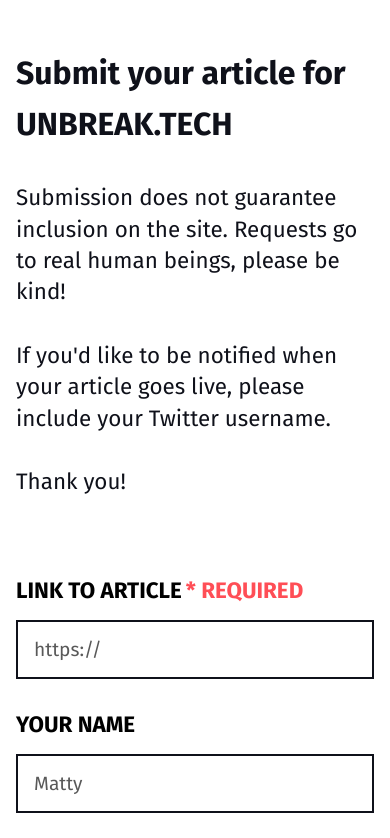
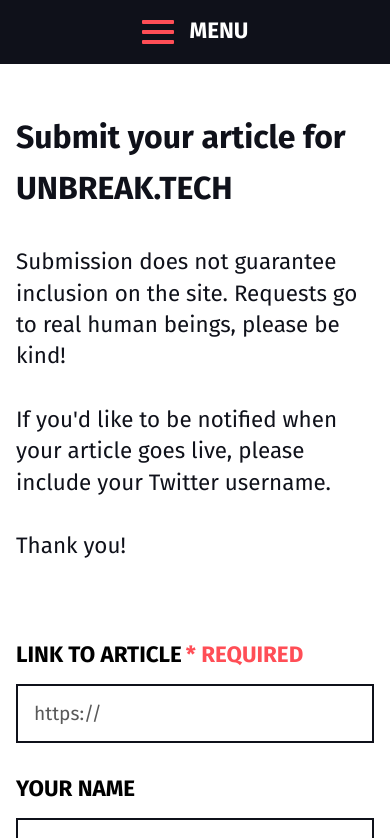
Before and after one commit to SecondeJK/unbreak.tech, a Next.js app: page /submit in a window 390 px wide. Shown: the top 838 px of the page. Built offline with nearby package versions, Linux system fonts and the light colour scheme.

Commit message:
:sparkles: Added responsive header, and cta into ctfl query

```diff
--- a/components/ArticleList/index.js
+++ b/components/ArticleList/index.js
@@ -5,6 +5,7 @@
     <Articles>
       {articles.map((article) => (
         <Card
+          cta={article.cta ?? false}
           imageUrl={article.image?.url ?? null}
           ariaLabel={`${article.title} by ${article.author}`}
           href={article.url}
--- a/components/Header/index.js
+++ b/components/Header/index.js
@@ -1,40 +1,60 @@
+import { useState } from "react";
+import HeaderStyles from "@styles/Header.module.css";
 import Link from "next/link";
-import Styles from "@styles/Header.module.css";
 import LogoU from "@components/LogoU";
-import Feed from "@components/Header/svg/Feed";
 
 export default function Header() {
+  const [menuOpen, setMenuOpen] = useState(false);
+
+  function toggleMenu() {
+    setMenuOpen(!menuOpen);
+  }
+
+  const hamburgerClasses = menuOpen
+    ? `${HeaderStyles.hamburger} ${HeaderStyles.is__open}`
+    : `${HeaderStyles.hamburger}`;
+
+  const navLinksClasses = menuOpen
+    ? `${HeaderStyles.header__navList}`
+    : `${HeaderStyles.header__navList} ${HeaderStyles.header__navList__hide}`;
+
   return (
-    <header className={Styles.header__container}>
-      <div className={Styles.header__inner}>
-        <div className={Styles.header__logo}>
-          <LogoU />
-        </div>
-        <nav className={Styles.nav__container}>
-          <ul className={Styles.nav__list}>
-            <li className={Styles.nav__listItem}>
+    <>
+      <header className={HeaderStyles.header}>
+        <div className={HeaderStyles.header__navOuter}>
+          <nav className={HeaderStyles.header__nav} role="navigation">
+            <button
+              className={hamburgerClasses}
+              onClick={() => toggleMenu()}
+              aria-expanded={menuOpen}
+              aria-label="Menu Toggle"
+              aria-controls="headerLinks"
+              type="button">
+              <span className={HeaderStyles.hamburger__box}>
+                <span className={HeaderStyles.hamburger__inner}></span>
+              </span>
+              <span className={HeaderStyles.hamburger__text}>Menu</span>
+            </button>
+
+            <ul className={navLinksClasses}>
+              <li className={HeaderStyles.header__navListItem}>
                 <Link href="/">
-                <a className={Styles.nav__listItemLink}>Home</a>
-              </Link>
-            </li>
-            <li className={`${Styles.nav__listItem} ${Styles.nav__listItemLink}`}>
-              <Link href="/submit">
-                <a className={Styles.nav__listItemLink}>
-                  Submit<span className={Styles.nav__showOnDesktop}> your article</span>
+                  <a
+                    className={HeaderStyles.header__navListItemLink}
+                    aria-label="Navigate to home page">
+                    UNBREAK.TECH
                   </a>
                 </Link>
               </li>
+              <li className={HeaderStyles.header__navListItem}>
+                <Link href="/submit">
+                  <a className={HeaderStyles.header__navListItemLink}>Submit</a>
+                </Link>
+              </li>
             </ul>
-
-          <Link href="/feed.xml">
-            <a
-              className={`${Styles.nav__listItemLink} ${Styles.nav__rssIcon}`}
-              aria-label="View RSS feed">
-              <Feed />
-            </a>
-          </Link>
           </nav>
         </div>
       </header>
+    </>
   );
 }
--- a/components/LogoBanner/index.js
+++ b/components/LogoBanner/index.js
@@ -1,4 +1,5 @@
 import Styles from "@styles/LogoBanner.module.css";
+// NOT IN USE
 
 export default function LogoBanner() {
   return (
--- a/components/LogoU/index.js
+++ b/components/LogoU/index.js
@@ -1,3 +1,5 @@
+// NOT IN USE
+
 export default function LogoU() {
   return (
     <svg xmlns="http://www.w3.org/2000/svg" viewBox="0 0 1080 1080" width="60" height="60">
--- a/components/Mission/index.js
+++ b/components/Mission/index.js
@@ -1,3 +1,5 @@
+// NOT IN USE
+
 import Styles from "@styles/Mission.module.css";
 import Twitter from "@components/Mission/svg/Twitter";
 
--- a/layouts/main.js
+++ b/layouts/main.js
@@ -5,9 +5,9 @@
 export default function MainLayout(props) {
   return (
     <>
-      {/* <Header /> */}
+      <Header />
       <main id="main_content">{props.children}</main>
-      {/* <Footer /> */}
+      <Footer />
       <style jsx global>
         {GlobalStyles}
       </style>
--- a/layouts/main.styles.js
+++ b/layouts/main.styles.js
@@ -3,7 +3,6 @@
 export default css.global`
   :root {
     --black: #0f111a;
-    // --black: #000000;
     --white: #ffffff;
     --gray: #c9cacc;
     --gray-dark: #595959;
@@ -18,6 +17,20 @@
     --wrapper-max-width: 1440px;
     --readable-text-width: 48rem;
     --form-max-width: 48rem;
+
+    --header-outer-height: 50px;
+    --header-inner-height: 50px;
+    --header-height-difference: calc(var(--header-outer-height) - var(--header-inner-height));
+
+    --hamburger_padding-x: 16px;
+    --hamburger_padding-y: 16px;
+    --hamburger_layer-width: 32px;
+    --hamburger_layer-height: 4px;
+    --hamburger_layer-spacing: 6px;
+    --hamburger_layer-color: var(--red);
+    --hamburger_layer-border-radius: 1px;
+    --hamburger_hover-opacity: 0.9;
+    --hamburger_active-hover-opacity: var(--hamburger_hover-opacity);
 
     --box-shadow-default: rgba(0, 0, 0, 0.2) 0 0.25rem 0.25rem;
   }
--- a/lib/contentful/Articles.js
+++ b/lib/contentful/Articles.js
@@ -62,6 +62,7 @@
           excerpt
           title
           url
+          cta
           featured
           image {
             sys {
--- a/styles/Footer.module.css
+++ b/styles/Footer.module.css
@@ -5,6 +5,7 @@
 .footer__copyright {
   color: var(--white);
   font-family: var(--font-family-main);
+  font-weight: var(--font-weight-bold);
   text-align: center;
   font-size: 1rem;
   text-transform: uppercase;
--- a/styles/Header.module.css
+++ b/styles/Header.module.css
@@ -1,115 +1,229 @@
-.header__container {
-  background-color: var(--black);
+.header {
+  display: flex;
+  flex-direction: column;
+  position: relative;
+  justify-content: center;
+  align-content: center;
 }
 
-.header__inner {
-  max-width: var(--wrapper-max-width);
+.header__nav {
+  display: flex;
+  flex-direction: column;
+  justify-content: center;
+  background-color: var(--black);
+  padding: 0 1rem;
+}
+
+.header__navList {
+  list-style: none;
+  padding: 0;
   margin-left: auto;
   margin-right: auto;
-  text-align: center;
-  padding: 0 1rem;
+  width: 100%;
+  justify-content: space-between;
   display: flex;
+  align-items: center;
   flex-direction: column;
-  align-items: flex-start;
+  max-width: var(--wrapper-max-width);
 }
 
-.header__logo {
-  margin: 1rem auto 0 auto;
+@media screen and (min-width: 768px) {
+  .header {
+    height: var(--header-outer-height);
+    position: sticky;
+    top: calc(var(--header-height-difference) * -1);
+    z-index: 5;
+    box-shadow: rgb(0 0 0 / 10%) -2px 2px 5px;
   }
 
-.nav__container {
-  display: block;
-  margin-left: auto;
-  margin-right: auto;
+  .header__navList {
+    flex-direction: row;
   }
 
-.nav__list {
-  display: flex;
-  flex-direction: row;
-  justify-content: center;
-  align-items: center;
-  list-style: none;
-  padding: 0;
-  margin: 0;
+  .header__nav {
+    height: var(--header-inner-height);
+    position: sticky;
+    top: 0;
+  }
 }
 
-.nav__listItem {
-  padding: 0.5rem;
-}
-
-.nav__listItemLink {
-  color: var(--white);
-  text-transform: uppercase;
-  text-decoration: none;
-  font-family: var(--font-family-heading);
-  font-weight: var(--font-weight-bold);
-  font-size: 1.2rem;
-  padding: 0.5rem;
-  display: block;
-}
-
-.nav__listItemLink:hover {
-}
-
-.nav__listItemLink:focus {
-  outline-width: 0;
-  box-shadow: var(--red) 0 0 0 0.25rem;
-  transition: box-shadow 0.2s ease 0s;
-}
-
-.nav__listItemLink__soon {
-  color: var(--red);
-}
-
-.nav__rssIcon {
-  display: flex;
-  align-items: center;
-  justify-content: center;
-  padding: 0;
-  margin: 1rem;
-}
-
-.nav__showOnDesktop {
+.header__navList__hide {
   display: none;
 }
 
 @media screen and (min-width: 768px) {
-  .header__container {
-    position: fixed;
-    left: 0;
-    right: 0;
-    z-index: 1;
-    box-shadow: var(--box-shadow-default);
+  .header__navList__hide {
+    display: flex !important;
+  }
 }
 
-  .header__inner {
-    display: flex;
-    flex-direction: row;
-    justify-content: flex-start;
-    align-items: center;
+.header__navListItem {
+  text-transform: uppercase;
+  color: var(--white);
+  font-size: 1.4rem;
+  line-height: 1;
+  letter-spacing: 1px;
+  transition: color 0.2s ease-in-out;
+  display: inline-block;
+  text-decoration: none;
+  font-weight: var(--font-weight-bold);
+  text-align: center;
 }
 
-  .header__logo {
-    margin: 0;
-    padding: 0.5rem;
+@media screen and (min-width: 768px) {
+  .header__navListItem {
+    font-size: 1rem;
+  }
 }
 
-  .nav__list {
-    flex-direction: row;
+.header__navListItemLink {
+  padding: 0.8rem 1rem;
+  display: block;
+  color: inherit;
+  text-decoration: none;
 }
 
-  .nav__container {
-    margin: unset;
+.header__navListItemLink:visited {
+  color: inherit;
 }
 
-  .nav__container {
-    display: flex;
-    flex-direction: row;
-    justify-content: space-between;
-    width: 100%;
+.header__navListItemLink:hover {
+  color: inherit;
 }
 
-  .nav__showOnDesktop {
-    display: inline;
+.header__navListItemLink:focus {
+  outline: none;
+  box-shadow: var(--color-primary) 0 0 0 0.25rem;
+  transition: box-shadow 0.2s ease 0s;
+}
+
+.header__navListItemLink:focus:active {
+  outline: none;
+  box-shadow: unset;
+}
+
+.hamburger {
+  padding: var(--hamburger_padding-y) var(--hamburger_padding-x);
+  display: flex;
+  justify-content: center;
+  cursor: pointer;
+  transition-property: opacity, filter;
+  transition-duration: 0.15s;
+  transition-timing-function: linear;
+  font: inherit;
+  color: inherit;
+  text-transform: none;
+  background-color: transparent;
+  border: 0;
+  margin: 0.25rem;
+  overflow: visible;
+}
+
+@media screen and (min-width: 768px) {
+  .hamburger {
+    display: none;
   }
 }
+
+.hamburger:focus {
+  outline: none;
+  box-shadow: var(--red) 0 0 0 0.25rem;
+  transition: box-shadow var(--global-transition-time) ease 0s;
+}
+
+.hamburger:focus:active {
+  outline: none;
+  box-shadow: unset;
+}
+
+.hamburger:hover {
+  opacity: var(--hamburger_hover-opacity);
+}
+
+.hamburger.is__open:hover {
+  opacity: var(--hamburger_active-hover-opacity);
+}
+
+.hamburger__box {
+  width: var(--hamburger_layer-width);
+  height: calc(calc(var(--hamburger_layer-height) * 3) + calc(var(--hamburger_layer-spacing) * 2));
+  display: inline-block;
+  position: relative;
+}
+
+.hamburger__inner {
+  display: block;
+  top: calc(var(--hamburger_layer-height) / 2);
+  margin-top: calc(var(--hamburger_layer-height) / -2);
+  background-color: var(--hamburger_layer-color);
+  transition: background-color 0s 0.13s linear;
+  content: "";
+  display: block;
+  width: var(--hamburger_layer-width);
+  height: var(--hamburger_layer-height);
+  background-color: var(--hamburger_layer-color);
+  border-radius: var(--hamburger_layer-border-radius);
+  position: absolute;
+  transition-property: transform;
+  transition-duration: 0.15s;
+  transition-timing-function: ease;
+}
+
+.hamburger__inner:before,
+.hamburger__inner:after {
+  content: "";
+  display: block;
+  width: var(--hamburger_layer-width);
+  height: var(--hamburger_layer-height);
+  background-color: var(--hamburger_layer-color);
+  border-radius: var(--hamburger_layer-border-radius);
+  position: absolute;
+  transition-property: transform;
+  transition-duration: 0.15s;
+  transition-timing-function: ease;
+}
+
+.hamburger__inner:before {
+  top: calc(var(--hamburger_layer-height) + var(--hamburger_layer-spacing));
+  transition: top 0.1s 0.2s cubic-bezier(0.33333, 0.66667, 0.66667, 1),
+    transform 0.13s cubic-bezier(0.55, 0.055, 0.675, 0.19);
+}
+
+.hamburger__inner:after {
+  top: calc(calc(var(--hamburger_layer-height) * 2) + calc(var(--hamburger_layer-spacing) * 2));
+  transition: top 0.2s 0.2s cubic-bezier(0.33333, 0.66667, 0.66667, 1),
+    transform 0.13s cubic-bezier(0.55, 0.055, 0.675, 0.19);
+}
+
+.hamburger__text {
+  text-transform: uppercase;
+  color: var(--white);
+  font-size: 1.4rem;
+  line-height: 1;
+  margin-left: 1rem;
+  transition: color 0.2s ease-in-out;
+  text-decoration: none;
+  font-weight: var(--font-weight-bold);
+  text-align: center;
+}
+
+.is__open .hamburger__inner {
+  transition-delay: 0.22s;
+  background-color: transparent !important;
+}
+
+.is__open .hamburger__inner:before {
+  top: 0;
+  transition: top 0.1s 0.15s cubic-bezier(0.33333, 0, 0.66667, 0.33333),
+    transform 0.13s 0.22s cubic-bezier(0.215, 0.61, 0.355, 1);
+  transform: translate3d(0, calc(var(--hamburger_layer-spacing) + var(--hamburger_layer-height)), 0)
+    rotate(45deg);
+}
+
+.is__open .hamburger__inner:after {
+  top: 0;
+  transition: top 0.2s cubic-bezier(0.33333, 0, 0.66667, 0.33333),
+    transform 0.13s 0.22s cubic-bezier(0.215, 0.61, 0.355, 1);
+  transform: translate3d(0, calc(var(--hamburger_layer-spacing) + var(--hamburger_layer-height)), 0)
+    rotate(-45deg);
+}
```
Also changed, not shown: components/ArticleList/index.styles.js (+8 -1 lines), pages/index.js (+1 -12 lines). Lines whose indentation alone changed are shown as unchanged.
